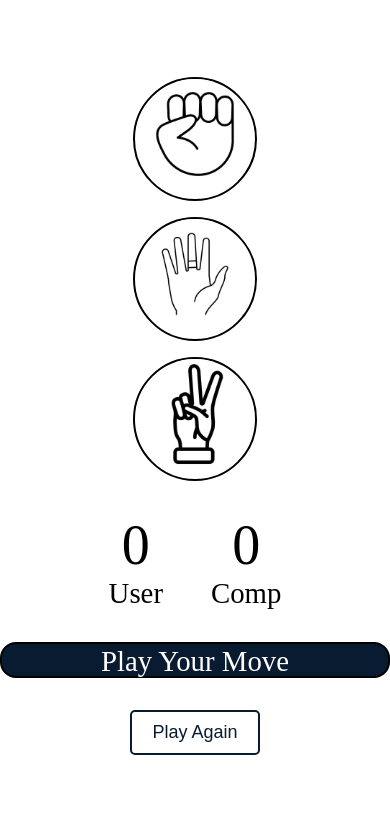
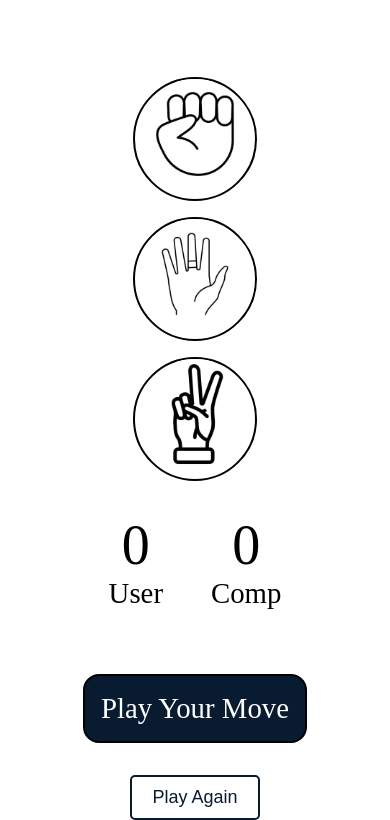
Before and after one commit to KhadijaSid/Rock-Paper-Scissors, a plain HTML site: page index.html in a window 390 px wide. Shown: the part 83-903 px from the top of the page. Before the commit the page ends 844 px from the top, so only its background shows below. Drawn offline with Linux system fonts and the light colour scheme.

Commit message:
Update style.css

```diff
--- a/style.css
+++ b/style.css
@@ -56,16 +56,15 @@ img{
     display: flex;
     justify-content: center;
     align-items: center;
+    margin-top: 5rem;
 }
 
 #msg{
     background-color: #081b31;
     color: white;
     font-size: 2rem;
-    margin-top: 2rem;
-    width: 30rem;
-    height: 3rem;
-    line-height: 1.2;
+    display: inline;
+    padding: 1rem;
     border-radius: 1rem;
     border: 2px solid black;
 }
@@ -111,11 +110,11 @@ button{
     #userScore , #compScore{
         font-size: 2rem;
     }
+    .msgContainer{
+    margin-top: 3rem;
+}
     #msg{
-        font-size: 1rem;
-        margin-top: 2rem;
-        width: 10rem;
-        height: 2rem;
+        font-size: 1.5rem;
     }
 }
 
@@ -138,9 +137,10 @@ button{
     #userScore, #compScore {
         font-size: 3.5rem;
     }
-
+.msgContainer{
+    margin-top: 4rem;
+}
     #msg {
         font-size: 1.8rem;
-        width: 28rem;
     }
 }
```
